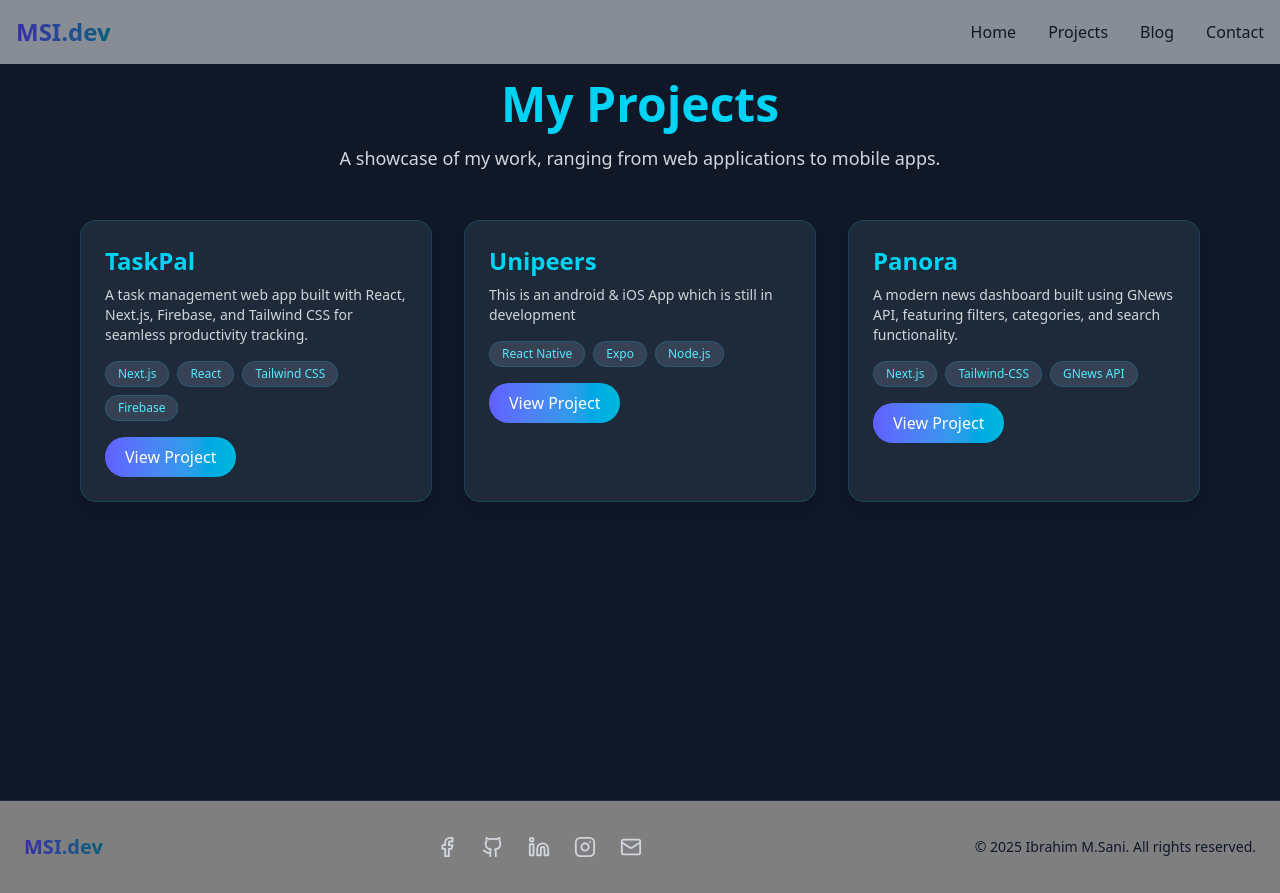
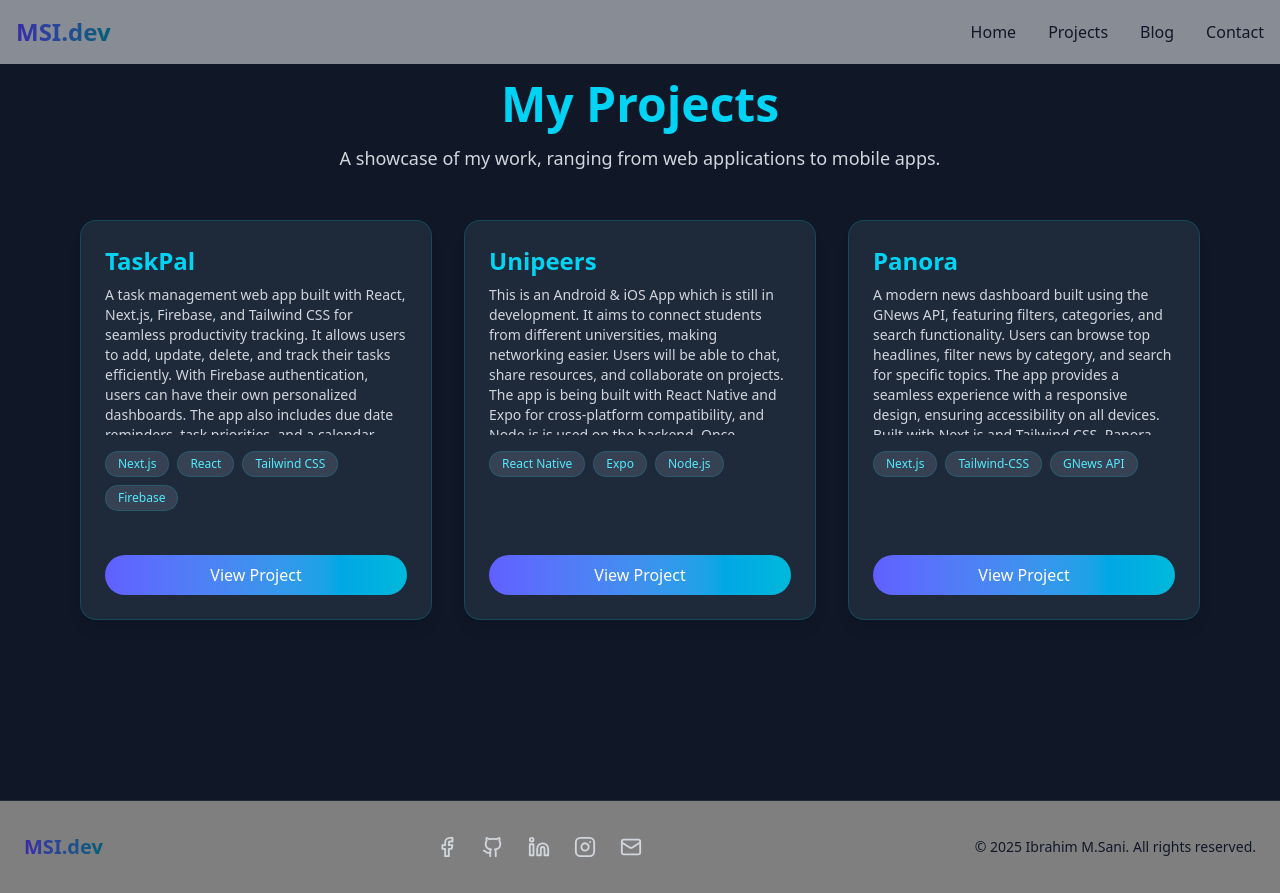
Before and after one commit to msani01/msi.dev, a Next.js app: page /projectsPage in a window 1280 px wide. Built offline with nearby package versions, Linux system fonts and the light colour scheme.

Commit message:
projects update

```diff
--- a/app/projectsPage/page.jsx
+++ b/app/projectsPage/page.jsx
@@ -1,40 +1,46 @@
 "use client";
 
-import React from "react";
+import React, { useState } from "react";
 import { motion } from "framer-motion";
-import Image from "next/image";
 import Link from "next/link";
-import Navbar from "@/components/Navbar";
-import Footer from "@/components/Footer";
 
 const projects = [
   {
     title: "TaskPal",
     description:
-      "A task management web app built with React, Next.js, Firebase, and Tailwind CSS for seamless productivity tracking.",
-    // image: "",
+      "A task management web app built with React, Next.js, Firebase, and Tailwind CSS for seamless productivity tracking. It allows users to add, update, delete, and track their tasks efficiently. With Firebase authentication, users can have their own personalized dashboards. The app also includes due date reminders, task priorities, and a calendar view to keep everything organized and accessible in one place. TaskPal was designed with a clean UI and responsive design to work perfectly across all devices.",
     tech: ["Next.js", "React", "Tailwind CSS", "Firebase"],
     link: "https://taskpal-sand.vercel.app/",
   },
   {
     title: "Unipeers",
     description:
-      "This is an android & iOS App which is still in development",
-    // image: "",
+      "This is an Android & iOS App which is still in development. It aims to connect students from different universities, making networking easier. Users will be able to chat, share resources, and collaborate on projects. The app is being built with React Native and Expo for cross-platform compatibility, and Node.js is used on the backend. Once released, Unipeers will serve as a dedicated platform for peer-to-peer learning and engagement.",
     tech: ["React Native", "Expo", "Node.js"],
     link: "#",
   },
   {
     title: "Panora",
     description:
-      "A modern news dashboard built using GNews API, featuring filters, categories, and search functionality.",
-    // image: "",
+      "A modern news dashboard built using the GNews API, featuring filters, categories, and search functionality. Users can browse top headlines, filter news by category, and search for specific topics. The app provides a seamless experience with a responsive design, ensuring accessibility on all devices. Built with Next.js and Tailwind CSS, Panora focuses on performance and modern UI. The integration with GNews API ensures real-time news updates from trusted sources worldwide.",
     tech: ["Next.js", "Tailwind-CSS", "GNews API"],
     link: "#",
   },
 ];
 
 export default function ProjectsPage() {
+  const [expanded, setExpanded] = useState({});
+
+  const toggleReadMore = (index) => {
+    setExpanded((prev) => ({ ...prev, [index]: !prev[index] }));
+  };
+
+  const getShortDescription = (text) => {
+    const words = text.split(" ");
+    if (words.length <= 150) return text;
+    return words.slice(0, 150).join(" ") + "...";
+  };
+
   return (
     <section className="min-h-screen px-6 sm:px-12 lg:px-20 py-20 bg-gray-900">
       {/* heading */}
@@ -42,7 +48,7 @@ export default function ProjectsPage() {
         initial={{ opacity: 0, y: -30 }}
         animate={{ opacity: 1, y: 0 }}
         transition={{ duration: 0.6 }}
-          className="text-4xl sm:text-5xl font-extrabold text-center text-cyan-400 "
+        className="text-4xl sm:text-5xl font-extrabold text-center text-cyan-400"
       >
         My Projects
       </motion.h1>
@@ -65,33 +71,47 @@ export default function ProjectsPage() {
             initial={{ opacity: 0, y: 40 }}
             animate={{ opacity: 1, y: 0 }}
             transition={{ duration: 0.6, delay: index * 0.2 }}
+            whileHover={{
+              y: -10,
+              scale: 1.03,
+              boxShadow: "0 12px 25px rgba(34, 211, 238, 0.3)",
+            }}
             className="bg-gray-800 rounded-2xl shadow-lg overflow-hidden border border-cyan-500/20
-              hover:border-cyan-400/40 transition duration-300"
+            hover:border-cyan-400/60 transition-all duration-300 flex flex-col justify-between h-[400px]"
           >
-              {/* project image
-              <div className="relative w-full h-48 sm:h-56 lg:h-64 overflow-hidden">
-                <Image
-                  src={project.image}
-                  alt={project.title}
-                  fill
-                  className="object-cover hover:scale-110 transition-transform duration-500"
-                />
-              </div> */}
-
-              {/* project content */}
-              <div className="p-6">
+            {/* content */}
+            <div className="p-6 flex flex-col flex-grow">
               <h3 className="text-2xl font-semibold text-cyan-400 mb-2">
                 {project.title}
               </h3>
-                <p className="text-gray-300 text-sm mb-4">{project.description}</p>
 
-                {/* tech */}
-                <div className="flex flex-wrap gap-2 mb-4">
+              {/* description */}
+              <div className="overflow-y-auto max-h-[150px] custom-scrollbar mb-2">
+                <p className="text-gray-300 text-sm">
+                  {expanded[index]
+                    ? project.description
+                    : getShortDescription(project.description)}
+                </p>
+              </div>
+
+              {/* Read More / Read Less */}
+              {project.description.split(" ").length > 150 && (
+                <button
+                  onClick={() => toggleReadMore(index)}
+                  className="text-cyan-400 text-sm font-semibold hover:underline mb-4 self-start"
+                >
+                  {expanded[index] ? "Read Less" : "Read More"}
+                </button>
+              )}
+
+              {/* tech stack */}
+              <div className="flex flex-wrap gap-2 mb-4 mt-2">
                 {project.tech.map((tech, i) => (
                   <span
                     key={i}
-                      className="px-3 py-1 text-xs bg-gray-700 text-cyan-300 rounded-full border
-                      border-cyan-500/20"
+                    className={`px-3 py-1 text-xs bg-gray-700 text-cyan-300 rounded-full
+                       border border-cyan-500/20`}
+
                   >
                     {tech}
                   </span>
@@ -99,18 +119,34 @@ export default function ProjectsPage() {
               </div>
 
               {/* view project button */}
+              <div className="mt-auto">
                 <Link
                   href={project.link}
                   target="_blank"
-                  className="inline-block px-5 py-2 rounded-full bg-gradient-to-r from-indigo-500
+                  className="block w-full text-center px-5 py-2 rounded-full bg-gradient-to-r from-indigo-500
                   to-cyan-500 hover:opacity-90 text-white font-medium transition"
                 >
                   View Project
                 </Link>
               </div>
+            </div>
           </motion.div>
         ))}
       </div>
+
+      {/* custom scrollbar styling */}
+      <style jsx>{`
+        .custom-scrollbar::-webkit-scrollbar {
+          width: 4px;
+        }
+        .custom-scrollbar::-webkit-scrollbar-thumb {
+          background-color: rgba(34, 211, 238, 0.6);
+          border-radius: 10px;
+        }
+        .custom-scrollbar::-webkit-scrollbar-track {
+          background: transparent;
+        }
+      `}</style>
     </section>
   );
 }
```
Lines whose indentation alone changed are shown as unchanged.
